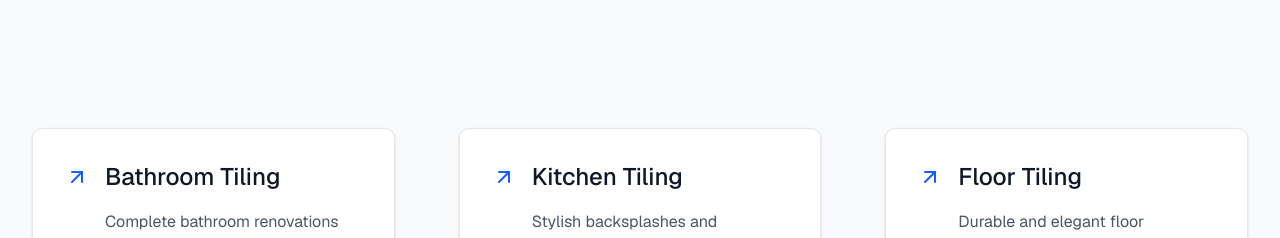
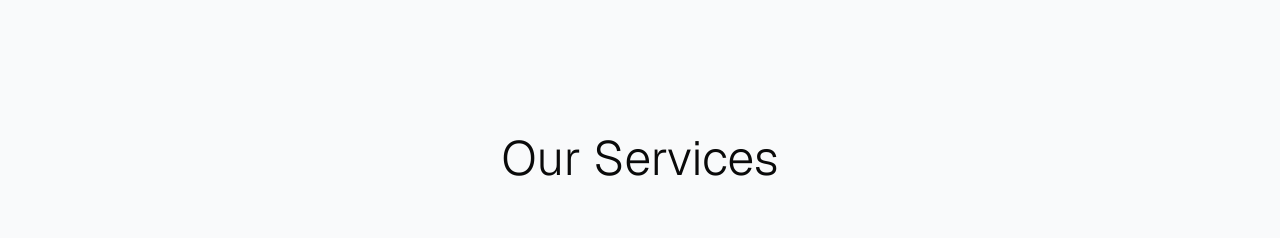
Before and after one commit to NMBrothers/nm-brothers-tiling, a Next.js app: page / in a window 1280 px wide. Shown: the part 880-1118 px from the top of the page. Built offline with nearby package versions, Linux system fonts and the light colour scheme.

Commit message:
Add section header to ServicesSection for better visibility and organization of services offered

```diff
--- a/components/services-section.tsx
+++ b/components/services-section.tsx
@@ -7,6 +7,12 @@ export default function ServicesSection() {
   return (
     <section id="services" className="py-16 md:py-24 lg:py-32 bg-gray-50">
       <div className="container mx-auto px-4 sm:px-6 lg:px-8 max-w-7xl">
+        <div className="text-center mb-12 md:mb-16">
+          <h2 className="text-4xl sm:text-4xl md:text-4xl lg:text-5xl font-light mb-6 md:mb-8 leading-tight">
+            Our Services
+          </h2>
+        </div>
+
         <div className="grid md:grid-cols-2 lg:grid-cols-3 gap-8 md:gap-12 lg:gap-16 md:items-stretch">
           <div className="space-y-8 flex flex-col h-full">
             <Link href="/services/bathroom-tiling" className="flex-1">
```
